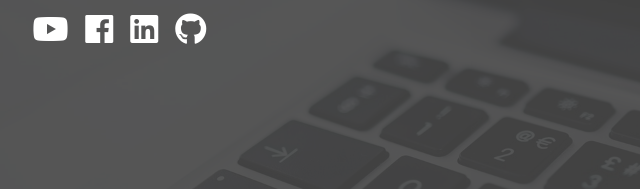
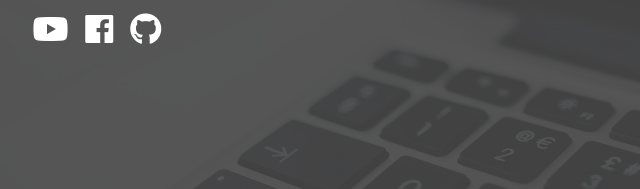
Before and after one commit to AbdelkaderMedjdoubi/Site, a plain HTML site: page index.html in a window 1280 px wide. Shown: the part 545-734 px from the top of the page, 38-678 px from the left. Drawn offline with Linux system fonts and the light colour scheme.

Commit message:
Update index.html

```diff
--- a/index.html
+++ b/index.html
@@ -78,9 +78,6 @@
       <a href="https://www.facebook.com/kader.dyro.1" target="_blank">
         <i class="fab fa-facebook fa-2x"></i>
       </a>
-      <a href="https://www.linkedin.com/in/AbdelkaderMedjdoubi/" target="_blank">
-        <i class="fab fa-linkedin fa-2x"></i>
-      </a>
       <a href="https://github.com/AbdelkaderMedjdoubi/" target="_blank">
         <i class="fab fa-github fa-2x"></i>
       </a>
```
